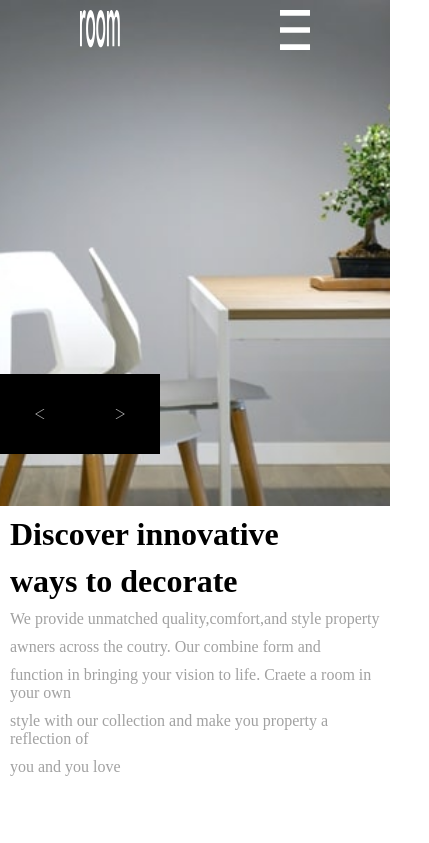
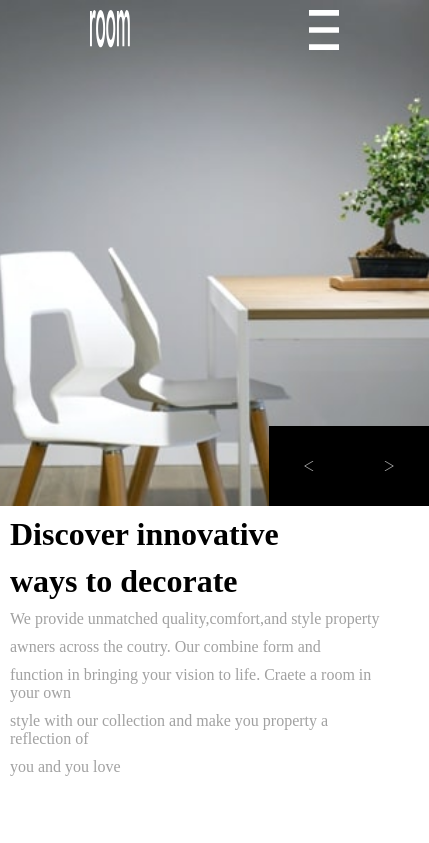
Before and after one commit to VictorGabriel-Oliveira/portfolio-1.0, a Next.js app: page /room in a window 390 px wide. Shown: the top 843 px of the page, 429 px wide, since content can reach past the window. Built offline with nearby package versions, Linux system fonts and the light colour scheme.

Commit message:
room ajustes 2.0

```diff
--- a/pages/room.js
+++ b/pages/room.js
@@ -82,7 +82,7 @@ export default function room (){
                 <div id={style.imageHero} className={style.imageHero1}>
                     < div className={style.header}>
 
-                        <Image id={style.logo}  className={style.logo} src="/images/logo.svg" height="40" width="40"/>
+                        <Image id={style.logo}  id={style.logo} src="/images/logo.svg" height="40" width="40"/>
                         <div id={style.hamburger}>
                                 <Image  onClick={()=>{menu('open')}}  src="/images/icon-hamburger.svg" height="30" width="30" />
                         </div>
@@ -98,6 +98,10 @@ export default function room (){
                             <p>contact</p>
 
                         </div>
+                    </div>
+                    <div className={style.btnsHeader} >
+                        <div onClick={()=>{pageMove('left')}} className={style.btnHeader}><Image src="/images/icon-angle-left.svg" height="10" width="10"/></div>
+                        <div  onClick={()=>{pageMove('rigth')}} className={style.btnHeader} ><Image src="/images/icon-angle-right.svg" height="10" width="10"/></div>
                     </div>
                 </div>
                 <div className={style.shopNow}>
--- a/styles/room.module.css
+++ b/styles/room.module.css
@@ -55,6 +55,10 @@
     display: none;
 }
 #close{
+    display: none;
+}
+
+.btnsHeader{
     display: none;
 }
 .shopNow *{
@@ -164,14 +168,17 @@
     background-repeat: no-repeat;
 }
 
-@media (max-width:400px){
+@media (max-width:600px){
     .firstContent{
         flex-direction: column;
 
     }
     #imageHero{
+        display: flex;
+        flex-direction: column;
+        justify-content: space-between;
         height: 60vh;
-        width: 100vw;
+        width: 110vw;
 
 
 
@@ -188,9 +195,7 @@
     }
 
     .header{
-        width: 100vw;
-        position: relative;
-
+        width: 100%;
 
     }
     #hamburger{
@@ -201,11 +206,11 @@
         position: relative;
         display: none;
         background-color: white;
-        width: 122000px;
+        width:9900vw;
         height: 100px;
-        justify-content: space-evenly;
+        justify-content: space-around;
+        top: -10px;
         color: rgb(0, 0, 0);
-        top: -10px;
 
 
     }
@@ -215,36 +220,55 @@
 
     }
 
+    .btnsHeader{
+        position: relative;
+        display: flex;
+        margin: 0;
+        align-self: flex-end;
+
+    }
+
+    .btnHeader{
+        margin: 0;
+        display: flex;
+        height: 80px;
+        width: 80px;
+        background-color: black;
+        align-items: center;
+        justify-content: center;
+
+    }
 
     #shopNowConteiner1{
-        height: 40vh;
+        height: 320px;
         width: 100vw;
     }
     #shopNowConteiner2{
-        height: 40vh;
+        height: 320px;
         width: 100vw;
     }
     #shopNowConteiner3{
-        height: 40vh;
+        height: 320px;
         width: 100vw;
     }
 
     #shopNowClick{
-        margin-top: 30px;
+
     }
 
     .btns{
-        position: relative;
-        top:-64vh;
+        display: none;
 
     }
+
+
 
     .secondContent{
         flex-direction: column;
     }
 
     #fisthAboutImg{
-        width: 100%;
+        width: 110%;
     }
 
     .about{
@@ -253,6 +277,6 @@
     }
 
     #secondAboutImg{
-        width: 100%;
+        width: 110%;
     }
 }
```
Lines whose indentation alone changed are shown as unchanged.
